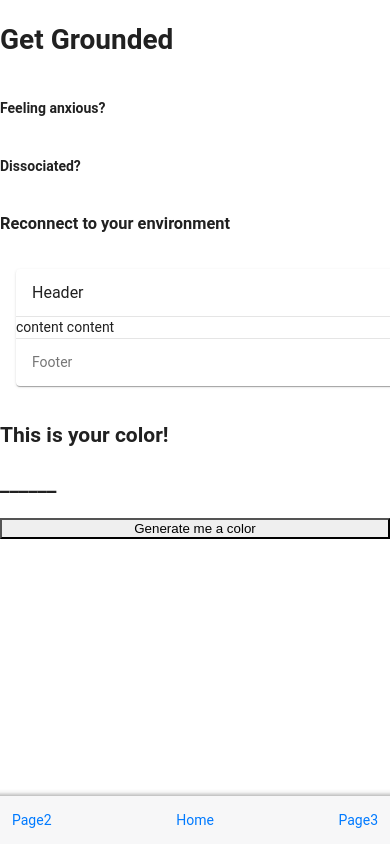
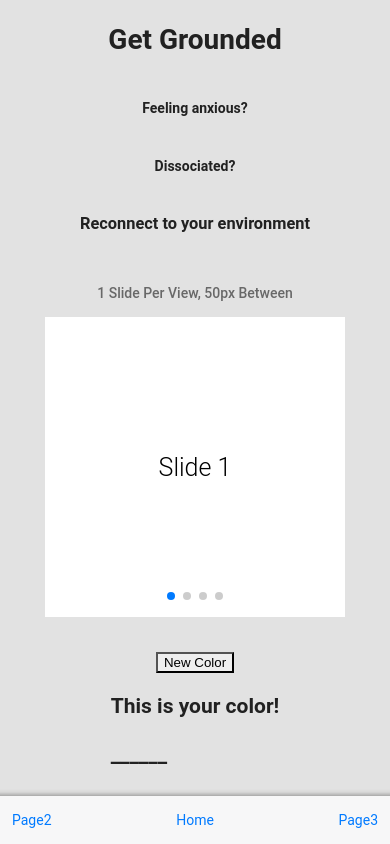
Before and after one commit to friesenb13/Assignment2, a website: page www/index.html in a window 390 px wide. Drawn offline with Linux system fonts and the light colour scheme; some packages are replaced by stand-ins of ours.

Commit message:
updated layout

```diff
--- a/www/css/styles.css
+++ b/www/css/styles.css
@@ -13,14 +13,14 @@ img{
 
 }
 
-body {
+.page-content {
     background-color: #e2e2e2;
 }
 
 .flex-wrapper{
     display:flex;
     flex-direction: column;
-    justify-content: center;
+    align-items: center;
 }
 
 #takePhoto{
@@ -42,3 +42,27 @@ body {
     padding: 10%;
     margin-top:10%;
 }
+
+
+.demo-swiper .swiper-slide {
+    font-size: 25px;
+    font-weight: 300;
+    display: flex;
+    justify-content: center;
+    align-items: center;
+    background: #fff;
+    color: #000;
+    box-sizing: border-box;
+  }
+
+  .demo-swiper {
+    margin: 0px 0 35px;
+    font-size: 18px;
+    height: 300px;
+    width:300px;
+  }
+
+  #yourColor{
+    height:100px;
+    width:100px;
+  }
--- a/www/index.html
+++ b/www/index.html
@@ -71,56 +71,39 @@ connect-src 'self' https://*.googleapis.com *.google.com https://*.gstatic.com d
                     <h4>Dissociated?</h4>
                     <h3>Reconnect to your environment</h3>
 
+
+                    <div class="block-title">1 Slide Per View, 50px Between</div>
                     <div data-pagination='{"el": ".swiper-pagination"}' data-space-between="50"
                       class="swiper swiper-init demo-swiper">
                       <div class="swiper-pagination"></div>
                       <div class="swiper-wrapper">
-
-          <div class="swiper-slide">
-            <div class="card">
-                <div class="card-header">Header</div>
-                <div class="card-content">
-                  content content
-                </div>
-                <div class="card-footer">Footer</div>
-              </div>
-
-          </div>
-          <div class="swiper-slide">
-            <div class="card">
-                <div class="card-header">Header</div>
-                <div class="card-content">
-                  content content
-                </div>
-                <div class="card-footer">Footer</div>
-              </div>
-          </div>
-          <div class="swiper-slide">
-            <div class="card">
-                <div class="card-header">Header</div>
-                <div class="card-content">
-                  content content
-                </div>
-                <div class="card-footer">Footer</div>
-              </div>
-          </div>
+                        <div class="swiper-slide">Slide 1</div>
+                        <div class="swiper-slide">Slide 2</div>
+                        <div class="swiper-slide">Slide 3</div>
+                        <div class="swiper-slide">Slide 4</div>
 
                       </div>
                     </div>
 
-
                     <!-- color generator -->
+                    <div>
+                        <button id="random">
+                          New Color
+                        </button>
+                      </div>
                     <div>
                         <h2>This is your color!</h2><h2 id="number">______</h2>
                       </div>
                       <div id="yourColor"></div>
 
-                        <div>
-                          <button id="random">
-                            Generate me a color
-                          </button>
+                      <!--  -->
+
+          <!-- end flex wrapper -->
         </div>
-                        <!--  -->
+      </div>
+
+
+
 
 
 </div>
```
Lines whose indentation alone changed are shown as unchanged.
